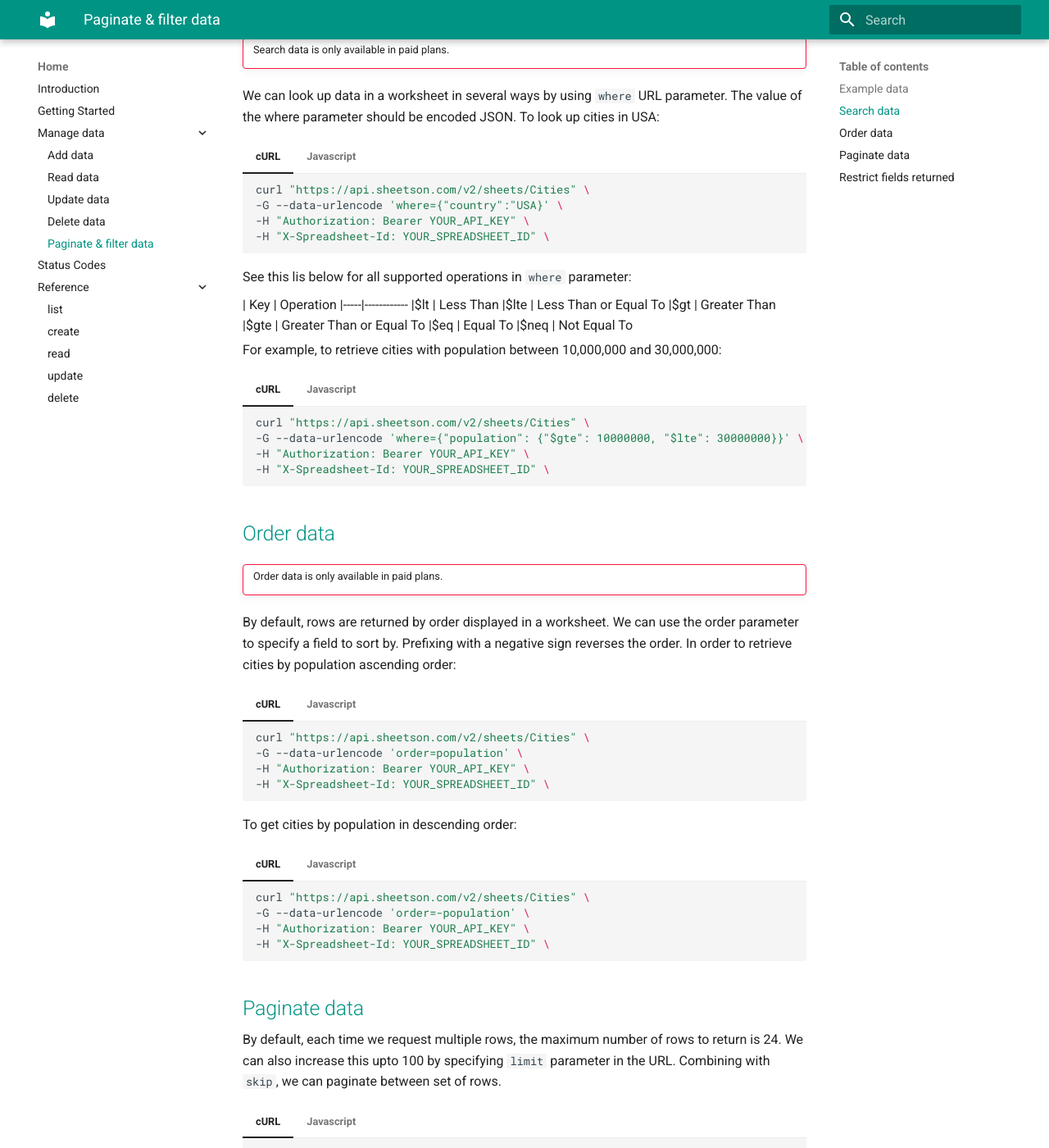
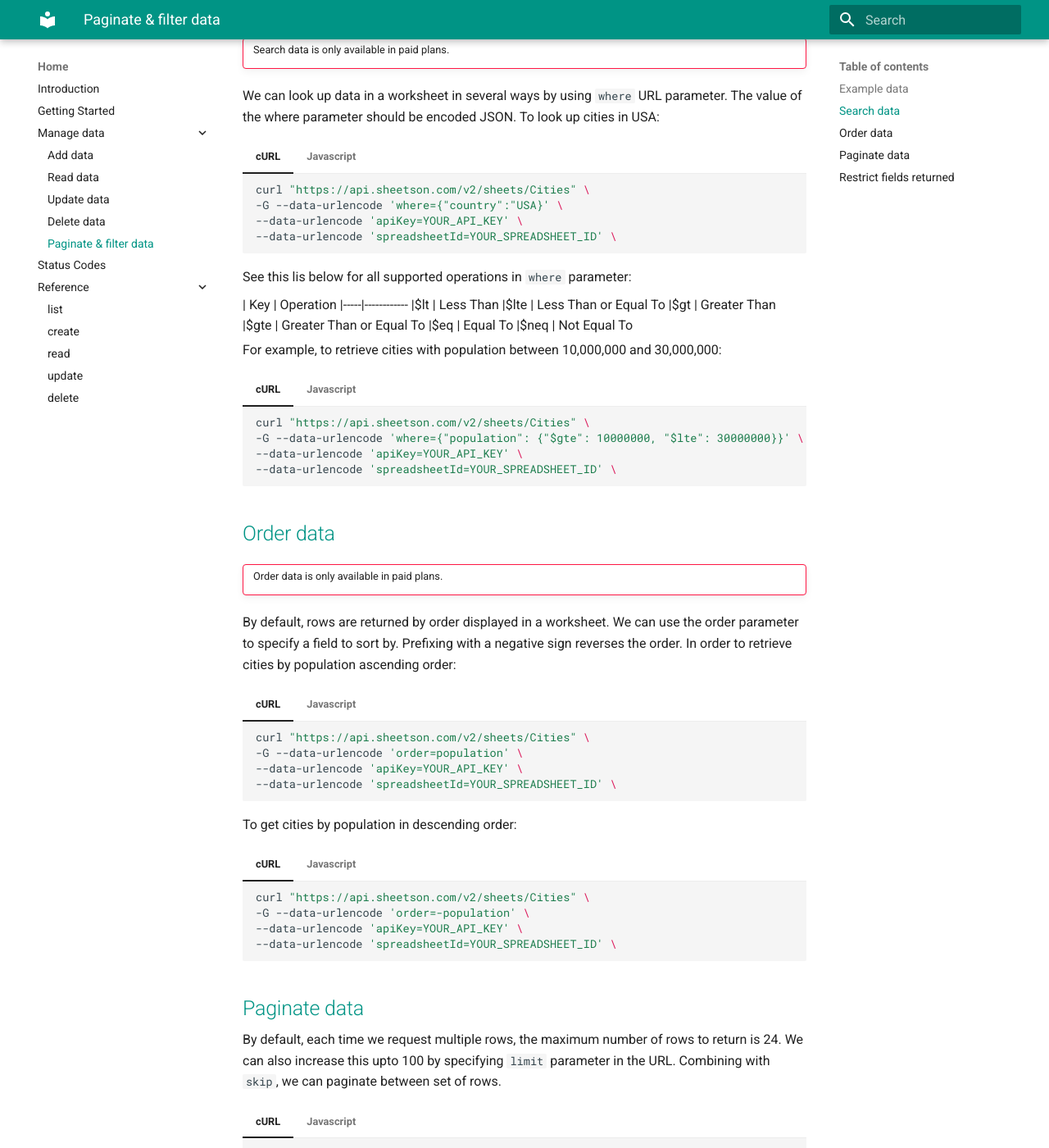
Before and after one commit to ralphilius/sheetson-docs, an MkDocs documentation site: the page built from docs/manage-data/paginate-filter.md, in a window 1280 px wide and 1400 px high, scrolled down 688 px. Shown: the whole window at 82% size. Built offline with MkDocs 1.6.1 and Material for MkDocs 9.7.7, drawn with Linux system fonts in a browser that asks for light colours; some of the changed text lies outside the part shown.

````diff
--- a/docs/manage-data/paginate-filter.md
+++ b/docs/manage-data/paginate-filter.md
@@ -36,20 +36,22 @@ We can look up data in a worksheet in several ways by using `where` URL paramete
     ``` shell
     curl "https://api.sheetson.com/v2/sheets/Cities" \
     -G --data-urlencode 'where={"country":"USA}' \
-    -H "Authorization: Bearer YOUR_API_KEY" \
-    -H "X-Spreadsheet-Id: YOUR_SPREADSHEET_ID" \
+    --data-urlencode 'apiKey=YOUR_API_KEY' \
+    --data-urlencode 'spreadsheetId=YOUR_SPREADSHEET_ID' \
     ```
 
 === "Javascript"
     ``` javascript
     const fetch = require('isomorphic-fetch');
-    fetch(`https://api.sheetson.com/v2/sheets/Cities?${encodeURIComponent('where={"country":"USA"}')}`, {
-      headers: {
-        "Authorization": "Bearer YOUR_API_KEY",
-        "X-Spreadsheet-Id": "YOUR_SPREADSHEET_ID"
-      }
-    }).then(r => r.json())
-    .then(result => console.log(result))
+    const params = {
+      where: '{"country":"USA"}',
+      apiKey: "YOUR_API_KEY",
+      spreadsheetId: "YOUR_SPREADSHEET_ID"
+    }
+    const url = = new URL("https://api.sheetson.com/v2/sheets/Cities");
+    Object.keys(params).forEach(key => url.searchParams.append(key, encodeURIComponent(params[key])));
+    fetch(url).then(r => r.json())
+      .then(result => console.log(result))
     ```
 
 See this lis below for all supported operations in `where` parameter:
@@ -72,20 +74,22 @@ For example, to retrieve cities with population between 10,000,000 and 30,000,00
     ``` shell
     curl "https://api.sheetson.com/v2/sheets/Cities" \
     -G --data-urlencode 'where={"population": {"$gte": 10000000, "$lte": 30000000}}' \
-    -H "Authorization: Bearer YOUR_API_KEY" \
-    -H "X-Spreadsheet-Id: YOUR_SPREADSHEET_ID" \
+    --data-urlencode 'apiKey=YOUR_API_KEY' \
+    --data-urlencode 'spreadsheetId=YOUR_SPREADSHEET_ID' \
     ```
 
 === "Javascript"
     ``` javascript
     const fetch = require('isomorphic-fetch');
-    fetch(`https://api.sheetson.com/v2/sheets/Cities?${encodeURIComponent('where={"population": {"$gte": 10000000, "$lte": 30000000}}')}`, {
-      headers: {
-        "Authorization": "Bearer YOUR_API_KEY",
-        "X-Spreadsheet-Id": "YOUR_SPREADSHEET_ID"
-      }
-    }).then(r => r.json())
-    .then(result => console.log(result))
+    const params = {
+      where: '{"population": {"$gte": 10000000, "$lte": 30000000}}',
+      apiKey: "YOUR_API_KEY",
+      spreadsheetId: "YOUR_SPREADSHEET_ID"
+    }
+    const url = = new URL("https://api.sheetson.com/v2/sheets/Cities");
+    Object.keys(params).forEach(key => url.searchParams.append(key, encodeURIComponent(params[key])));
+    fetch(url).then(r => r.json())
+      .then(result => console.log(result))
     ```
 
 
@@ -100,20 +104,22 @@ By default, rows are returned by order displayed in a worksheet. We can use the
     ``` shell
     curl "https://api.sheetson.com/v2/sheets/Cities" \
     -G --data-urlencode 'order=population' \
-    -H "Authorization: Bearer YOUR_API_KEY" \
-    -H "X-Spreadsheet-Id: YOUR_SPREADSHEET_ID" \
+    --data-urlencode 'apiKey=YOUR_API_KEY' \
+    --data-urlencode 'spreadsheetId=YOUR_SPREADSHEET_ID' \
     ```
 
 === "Javascript"
     ``` javascript
     const fetch = require('isomorphic-fetch');
-    fetch(`https://api.sheetson.com/v2/sheets/Cities?order=population`, {
-      headers: {
-        "Authorization": "Bearer YOUR_API_KEY",
-        "X-Spreadsheet-Id": "YOUR_SPREADSHEET_ID"
-      }
-    }).then(r => r.json())
-    .then(result => console.log(result))
+    const params = {
+      order: "population",
+      apiKey: "YOUR_API_KEY",
+      spreadsheetId: "YOUR_SPREADSHEET_ID"
+    }
+    const url = = new URL("https://api.sheetson.com/v2/sheets/Cities");
+    Object.keys(params).forEach(key => url.searchParams.append(key, encodeURIComponent(params[key])));
+    fetch(url).then(r => r.json())
+      .then(result => console.log(result))
     ```
 
 To get cities by population in descending order:
@@ -122,20 +128,22 @@ To get cities by population in descending order:
     ``` shell
     curl "https://api.sheetson.com/v2/sheets/Cities" \
     -G --data-urlencode 'order=-population' \
-    -H "Authorization: Bearer YOUR_API_KEY" \
-    -H "X-Spreadsheet-Id: YOUR_SPREADSHEET_ID" \
+    --data-urlencode 'apiKey=YOUR_API_KEY' \
+    --data-urlencode 'spreadsheetId=YOUR_SPREADSHEET_ID' \
     ```
 
 === "Javascript"
     ``` javascript
     const fetch = require('isomorphic-fetch');
-    fetch(`https://api.sheetson.com/v2/sheets/Cities?order=-population`, {
-      headers: {
-        "Authorization": "Bearer YOUR_API_KEY",
-        "X-Spreadsheet-Id": "YOUR_SPREADSHEET_ID"
-      }
-    }).then(r => r.json())
-    .then(result => console.log(result))
+    const params = {
+      order: "-population",
+      apiKey: "YOUR_API_KEY",
+      spreadsheetId: "YOUR_SPREADSHEET_ID"
+    }
+    const url = = new URL("https://api.sheetson.com/v2/sheets/Cities");
+    Object.keys(params).forEach(key => url.searchParams.append(key, encodeURIComponent(params[key])));
+    fetch(url).then(r => r.json())
+      .then(result => console.log(result))
     ```
 
 ## Paginate data
@@ -147,20 +155,23 @@ By default, each time we request multiple rows, the maximum number of rows to re
     -G \
     --data-urlencode 'skip=100' \
     --data-urlencode 'limit=100' \
-    -H "Authorization: Bearer YOUR_API_KEY" \
-    -H "X-Spreadsheet-Id: YOUR_SPREADSHEET_ID" \
+    --data-urlencode 'apiKey=YOUR_API_KEY' \
+    --data-urlencode 'spreadsheetId=YOUR_SPREADSHEET_ID' \
     ```
 
 === "Javascript"
     ``` javascript
     const fetch = require('isomorphic-fetch');
-    fetch(`https://api.sheetson.com/v2/sheets/Cities?skip=100&limit=100`, {
-      headers: {
-        "Authorization": "Bearer YOUR_API_KEY",
-        "X-Spreadsheet-Id": "YOUR_SPREADSHEET_ID"
-      }
-    }).then(r => r.json())
-    .then(result => console.log(result))
+    const params = {
+      skip: 100,
+      limit: 100,
+      apiKey: "YOUR_API_KEY",
+      spreadsheetId: "YOUR_SPREADSHEET_ID"
+    }
+    const url = = new URL("https://api.sheetson.com/v2/sheets/Cities");
+    Object.keys(params).forEach(key => url.searchParams.append(key, encodeURIComponent(params[key])));
+    fetch(url).then(r => r.json())
+      .then(result => console.log(result))
     ```
 
 !!! tip
@@ -174,18 +185,20 @@ To save bandwidth, we can choose to return only needed fields by using `keys` pa
     curl "https://api.sheetson.com/v2/sheets/Cities" \
     -G \
     --data-urlencode 'keys=name,country' \
-    -H "Authorization: Bearer YOUR_API_KEY" \
-    -H "X-Spreadsheet-Id: YOUR_SPREADSHEET_ID" \
+    --data-urlencode 'apiKey=YOUR_API_KEY' \
+    --data-urlencode 'spreadsheetId=YOUR_SPREADSHEET_ID' \
     ```
 
 === "Javascript"
     ``` javascript
     const fetch = require('isomorphic-fetch');
-    fetch(`https://api.sheetson.com/v2/sheets/Cities?keys=name,country`, {
-      headers: {
-        "Authorization": "Bearer YOUR_API_KEY",
-        "X-Spreadsheet-Id": "YOUR_SPREADSHEET_ID"
-      }
-    }).then(r => r.json())
-    .then(result => console.log(result))
+    const params = {
+      keys: "name,country",
+      apiKey: "YOUR_API_KEY",
+      spreadsheetId: "YOUR_SPREADSHEET_ID"
+    }
+    const url = = new URL("https://api.sheetson.com/v2/sheets/Cities");
+    Object.keys(params).forEach(key => url.searchParams.append(key, encodeURIComponent(params[key])));
+    fetch(url).then(r => r.json())
+      .then(result => console.log(result))
     ```
````
Also changed, not shown: docs/index.md (+6 -2 lines), docs/manage-data/retrieve-rows.md (+19 -16 lines).
